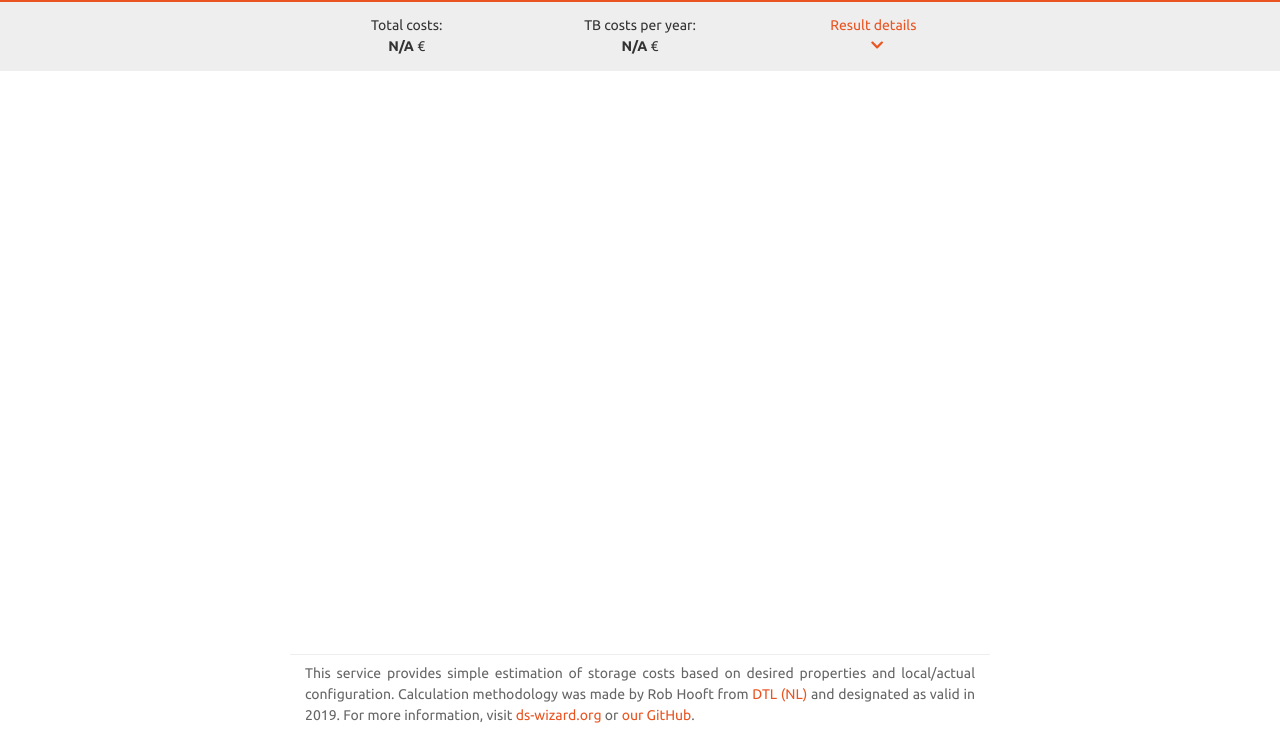
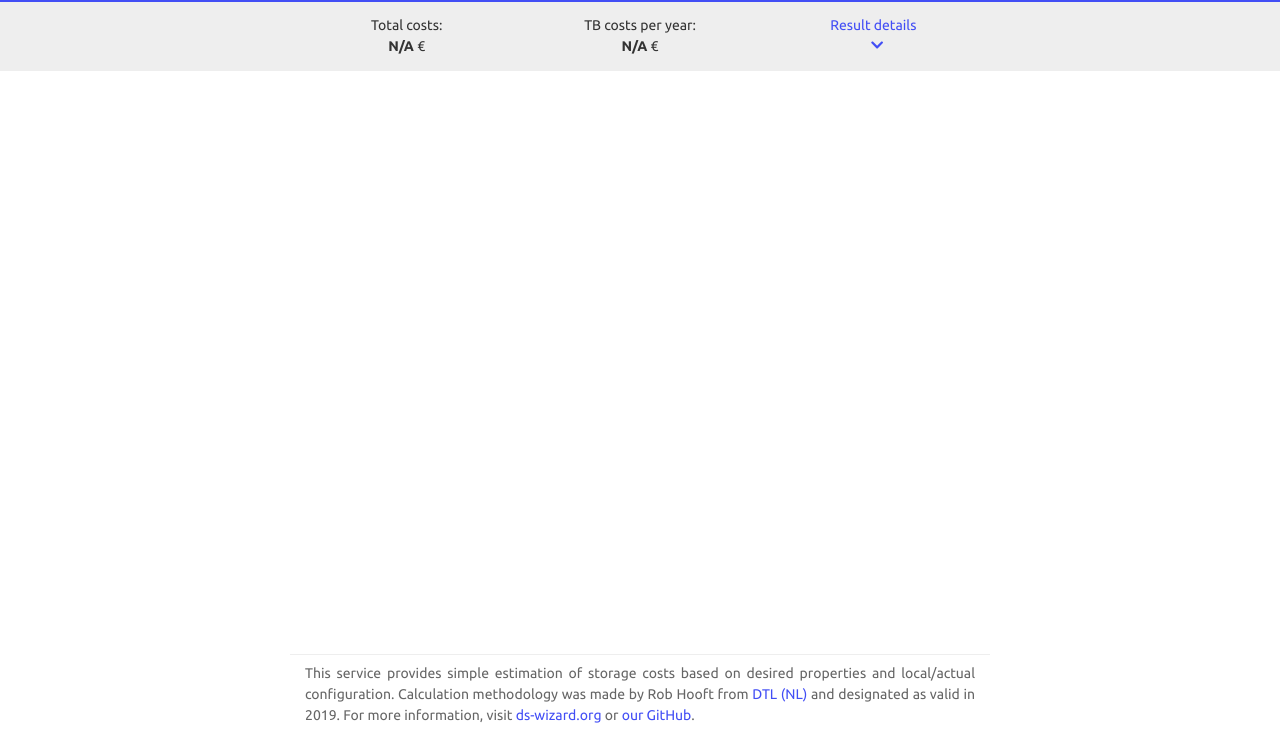
Before and after one commit to ds-wizard/storage-costs-evaluator, a website built with webpack: page web/index.ejs in a window 1280 px wide. Shown: the part 51-800 px from the top of the page. Built offline with nearby package versions, Linux system fonts and the light colour scheme; files whose address does not match are found by name.

Commit message:
Customizable style in Docker

```diff
--- /dev/null
+++ b/web/scss/_variables.scss
@@ -0,0 +1,6 @@
+$primary: #424ef5;
+$fa-font-path: "";
+$primary: #424ef5;
+$fa-font-path: "";
+$primary: #424ef5;
+$fa-font-path: "";
--- a/web/scss/main.scss
+++ b/web/scss/main.scss
@@ -1,4 +1,6 @@
 $font-size-base: 0.875rem !default;
+
+@import "_variables";
 
 @import "~bootstrap/scss/functions";
 @import "~bootswatch/dist/united/variables";
```
Also changed, not shown: 2 other files.
